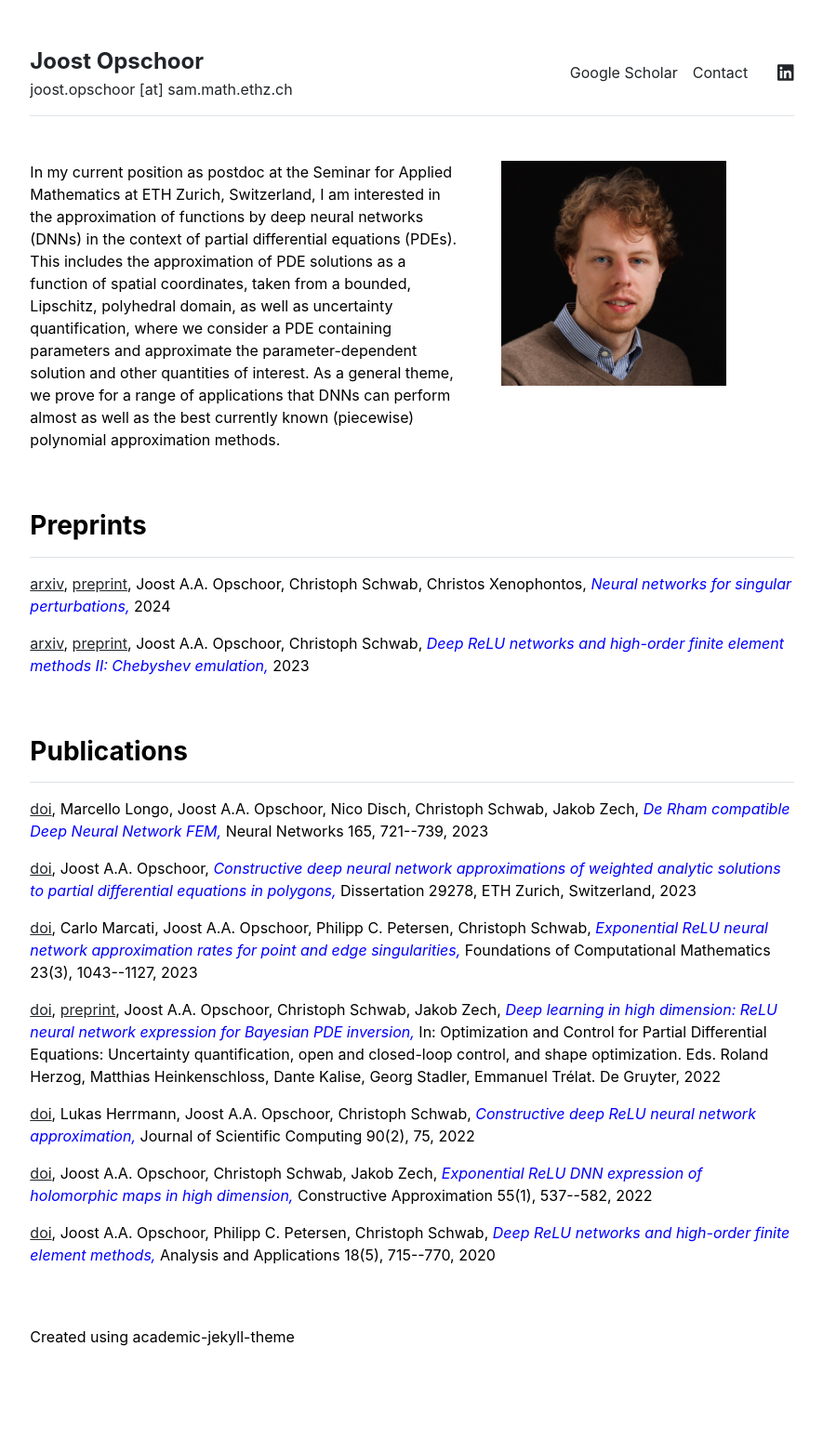
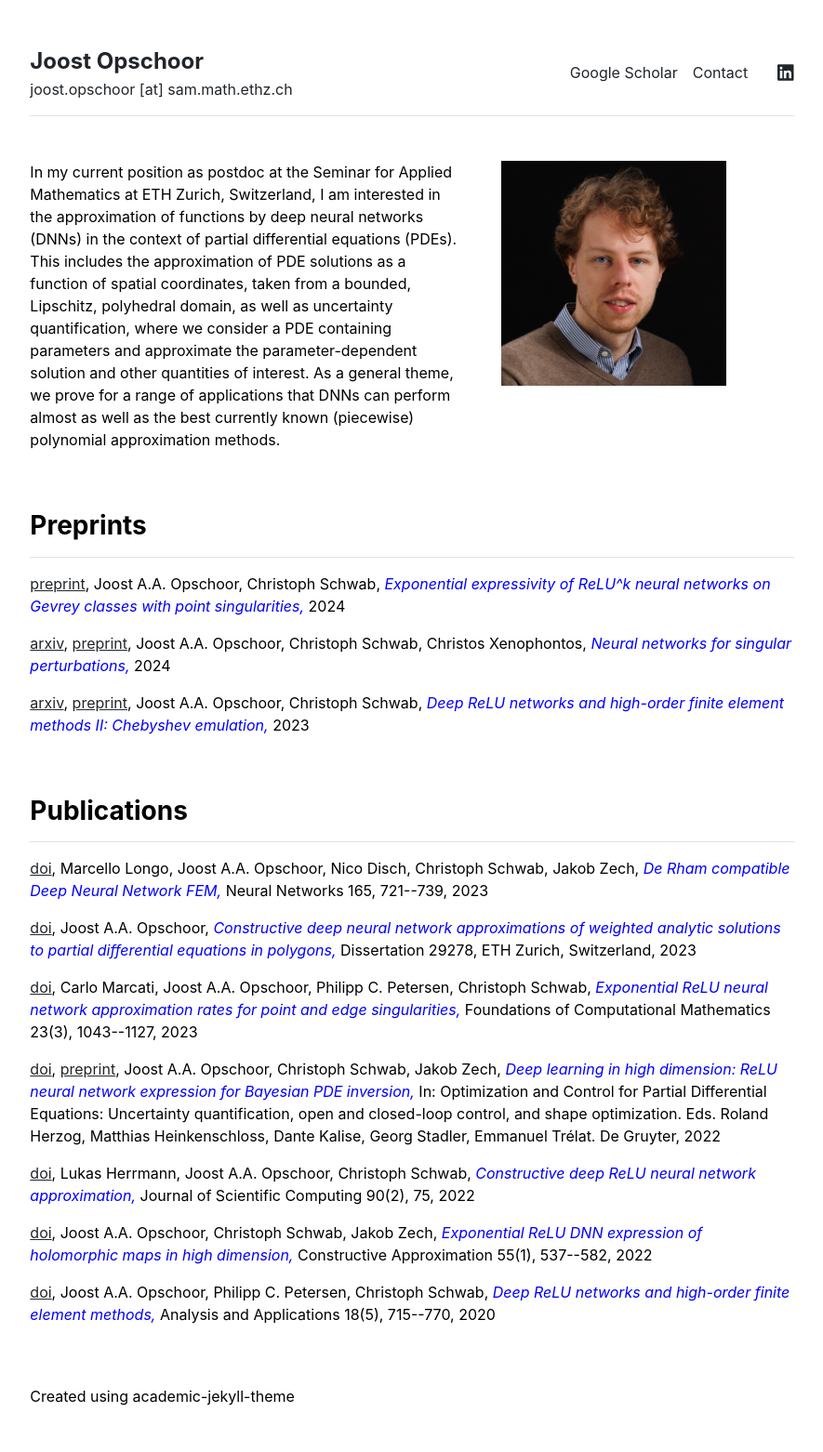
Before and after one commit to joostop/github.io, a Jekyll site: the page built from index.md, in a window 1280 px wide. Shown: the whole page at 93% size, without its empty margins (197-1082 px from the left). Built offline with Jekyll 4.4.1, drawn with Linux system fonts in a browser that asks for light colours; before the commit the page ends 1498 px from its top, so only the background shows below that.

Commit message:
Added OS2024 preprint

```diff
--- a/_data/publications.yml
+++ b/_data/publications.yml
@@ -1,6 +1,15 @@
 
 
 preprint:
+- {
+  authors: 'Joost A.A. Opschoor, Christoph Schwab',
+  title: 'Exponential expressivity of ReLU^k neural networks on Gevrey classes with point singularities',
+  publ: '',
+  year: '2024',
+  doi: '',
+  url: 'https://math.ethz.ch/sam/research/reports.html?id=1093',
+  arxiv: ''
+  }
 - {
   authors: 'Joost A.A. Opschoor, Christoph Schwab, Christos Xenophontos',
   title: 'Neural networks for singular perturbations',
```
